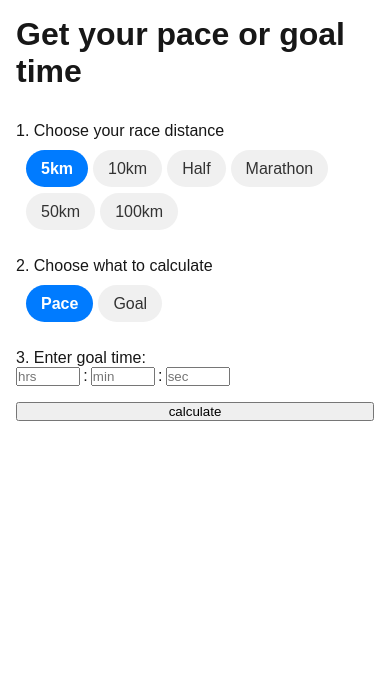
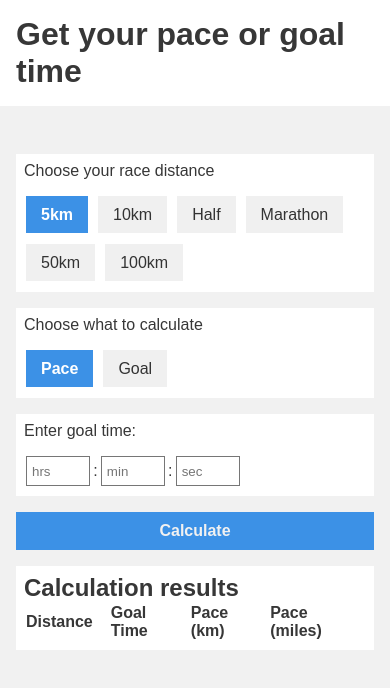
Before and after one commit to samtmorgan/running-pace-app, a Next.js app: page / in a window 390 px wide. Shown: the top 688 px of the page. Built offline with nearby package versions, Linux system fonts and the light colour scheme.

Commit message:
Refactor input components and styles; enhance accessibility and responsiveness

```diff
--- a/src/app/globals.css
+++ b/src/app/globals.css
@@ -1,12 +1,20 @@
 :root {
-  --background: #ffffff;
+  --background: #dfdfdf;
   --foreground: #171717;
+  --paper: #ffffff;
+  --primary: #3c91e6ff;
+  --primary-dark: #2a6bb0ff;
+  --yellow-green: #9fd356ff;
+  --foreground: rgb(55, 55, 55);
+  --background: #f1f1f1;
+  --accent: #fa824cff;
 }
 
 @media (prefers-color-scheme: dark) {
   :root {
-    --background: #0a0a0a;
-    --foreground: #ededed;
+    --background: rgb(55, 55, 55);
+    --foreground: #f1f1f1;
+    --paper: rgb(75, 75, 75);
   }
 }
 
@@ -22,7 +30,6 @@ body {
   font-family: Arial, Helvetica, sans-serif;
   -webkit-font-smoothing: antialiased;
   -moz-osx-font-smoothing: grayscale;
-  padding: 1rem;
 }
 
 * {
@@ -31,10 +38,23 @@ body {
   margin: 0;
 }
 
+@media (prefers-color-scheme: dark) {
+  html {
+    color-scheme: dark;
+  }
+}
+
 .app {
   display: flex;
   flex-direction: column;
   gap: 2rem;
+  align-items: center;
+}
+
+header {
+  background-color: var(--paper);
+  padding: 1rem;
+  width: 100%;
 }
 
 form {
@@ -43,49 +63,90 @@ form {
   gap: 1rem;
 }
 
+main {
+  padding: 1rem;
+  gap: 1rem;
+  display: flex;
+  flex-direction: column;
+}
+
+button {
+  background-color: var(--primary);
+  color: var(--background);
+  border: none;
+  padding: 10px 20px;
+  border-radius: var(--border-radius);
+  cursor: pointer;
+  font-size: 1rem;
+  transform: skew(var(--skew));
+}
+
+button:hover {
+  background-color: var(--primary-dark);
+}
+
 a {
   color: inherit;
   text-decoration: none;
 }
 
-@media (prefers-color-scheme: dark) {
-  html {
-    color-scheme: dark;
-  }
+fieldset {
+  border: none;
+  background-color: var(--paper);
 }
 
-.label {
+fieldset p {
+  height: 2rem;
+  padding: 0.5rem;
+}
+
+table {
+  width: 100%;
+}
+
+/* ----------- */
+/* time input */
+.time-input-field label {
   display: none;
 }
 
-.input {
+.time-input-field input {
   width: 4rem;
+  border-radius: 0px;
+  border-style: solid;
+  height: 30px;
+  padding: 5px;
+  border-width: 1px;
+  background-color: var(--paper);
 }
 
-.inputContainer:not(:last-child)::after {
+.time-input-field:not(:last-child)::after {
   content: ":";
   margin: 0 0.2rem;
 }
 
-.fields {
+.time-input-group {
   display: flex;
   flex-direction: row;
+  padding: 10px 10px;
 }
 
-fieldset {
-  border: none;
+.pace-input-container {
+  display: flex;
+  flex-direction: row;
+  align-items: center;
 }
 
+/* ----------- */
 /* radio input */
 .radio-pill-group {
   border-radius: 25px; /* Rounded corners for the group */
   min-height: 50px;
   display: flex;
   align-items: flex-start; /* Changed from center to flex-start */
-  gap: 5px;
+  gap: 30px 10px;
   padding: 20px 10px;
   flex-wrap: wrap;
-  row-gap: 25px;
 }
 
 .radio-pill-group input[type="radio"] {
@@ -99,7 +160,6 @@ fieldset {
   cursor: pointer;
   background-color: #f0f0f0; /* Default background for unselected */
   color: #333;
-  border-radius: 20px; /* Rounded corners for individual pills */
   transition: background-color 0.3s ease, color 0.3s ease; /* Smooth transitions */
 }
 
@@ -107,39 +167,49 @@ fieldset {
   margin-right: 0; /* Ensure no extra spacing on the last pill */
 }
 
-/* Style for the selected pill */
 .radio-pill-group input[type="radio"]:checked + label.pill {
-  background-color: #007bff; /* Highlight color for selected */
+  background-color: var(--primary); /* Highlight color for selected */
   color: white;
   font-weight: bold;
 }
 
-/* Hover effect */
 .radio-pill-group .pill:hover {
   background-color: #e0e0e0; /* Lighter hover background */
 }
 
 .radio-pill-group input[type="radio"]:checked + label.pill:hover {
-  background-color: #0056b3; /* Darker hover for selected */
+  background-color: var(--primary-dark); /* Darker hover for selected */
 }
 
-/* Focus effect for accessibility */
 .radio-pill-group .pill:focus {
-  outline: 2px solid #007bff;
+  outline: 2px solid var(--primary);
   outline-offset: 2px;
 }
 
-/* Optional: Add rounded corners for the first and last pills */
-.radio-pill-group .pill:first-of-type {
-  border-top-left-radius: 25px;
-  border-bottom-left-radius: 25px;
+.paces {
+  background-color: var(--paper);
+  padding: 0.5rem;
 }
 
-.radio-pill-group .pill:last-of-type {
-  border-top-right-radius: 25px;
-  border-bottom-right-radius: 25px;
+legend {
+  margin-bottom: 5px;
+  margin-left: 10px;
 }
 
-.radio-pill-group legend {
-  width: 120px;
+@media screen and (min-width: 700px) {
+  main {
+    display: flex;
+    flex-direction: row;
+    justify-content: space-between;
+    align-items: flex-start;
+    > * {
+      flex: 1;
+    }
+  }
 }
+
+@media screen and (min-width: 1000px) {
+  main {
+    width: 1000px;
+  }
+}
--- a/src/app/page.tsx
+++ b/src/app/page.tsx
@@ -45,9 +45,10 @@ function App() {
 
   return (
     <div className="app">
-      <header className="App-header">
+      <header>
         <h1>Get your pace or goal time</h1>
       </header>
+      <main>
         <section>
           <form>
             <RaceDistance onChange={setDistance} />
@@ -59,16 +60,17 @@ function App() {
             )}
 
             <button type="button" onClick={handleSubmit}>
-            calculate
+              <strong>Calculate</strong>
             </button>
           </form>
         </section>
-      {results.length > 0 && (
+        {/* {results.length > 0 && ( */}
         <section className="paces">
-          <h2>Your Paces</h2>
+          <h2>Calculation results</h2>
           <ResultsTable results={results} />
         </section>
-      )}
+        {/* )} */}
+      </main>
     </div>
   );
 }
--- a/src/components/inputComponents/CalculationType.tsx
+++ b/src/components/inputComponents/CalculationType.tsx
@@ -11,7 +11,9 @@ export const CalculationType = ({ onChange }: TCalculationTypeProps) => {
 
   return (
     <fieldset>
-      <legend>2. Choose what to calculate</legend>
+      {/* <legend>Choose what to calculate</legend> */}
+      <p>Choose what to calculate</p>
+      <div>
         <div className="radio-pill-group">
           {fields.map((field) => (
             <span key={field.value}>
@@ -21,7 +23,9 @@ export const CalculationType = ({ onChange }: TCalculationTypeProps) => {
                 name="calculation-type"
                 value={field.value}
                 onChange={(e) => onChange(e.target.value as ECalculationTypes)}
-              defaultChecked={field.value === defaultFormValues.calculationType}
+                defaultChecked={
+                  field.value === defaultFormValues.calculationType
+                }
               />
               <label className="pill" htmlFor={`calc-${field.value}`}>
                 {field.label}
@@ -29,6 +33,7 @@ export const CalculationType = ({ onChange }: TCalculationTypeProps) => {
             </span>
           ))}
         </div>
+      </div>
     </fieldset>
   );
 };
--- a/src/components/inputComponents/GoalInput/GoalInput.tsx
+++ b/src/components/inputComponents/GoalInput/GoalInput.tsx
@@ -46,10 +46,10 @@ export const GoalInput = ({ goalInput, setGoalInput }: TGoalInputProps) => {
   );
   return (
     <fieldset>
+      <p>Enter goal time: </p>
       <div>
-        <legend>3. Enter goal time: </legend>
-
-        <div className="fields">
+        {/* <legend>Enter goal time: </legend> */}
+        <div className="time-input-group">
           {[
             {
               value: goalInput[ETimeInput.HOURS],
@@ -67,12 +67,9 @@ export const GoalInput = ({ goalInput, setGoalInput }: TGoalInputProps) => {
               placeholder: ETimeInputPlaceholder.SECONDS,
             },
           ].map((field, index) => (
-            <div className="inputContainer" key={index}>
-              <label className="label" htmlFor={field.name}>
-                {field.name}
-              </label>
+            <div className="time-input-field" key={index}>
+              <label htmlFor={field.name}>{field.name}</label>
               <input
-                className="input"
                 value={field.value || ""}
                 onChange={(e) => changeHandler(field.name, e)}
                 id={field.name}
@@ -80,6 +77,17 @@ export const GoalInput = ({ goalInput, setGoalInput }: TGoalInputProps) => {
                 min={0}
                 step={1}
                 placeholder={field.placeholder}
+                onKeyDown={(e) => {
+                  if (
+                    e.key === "e" ||
+                    e.key === "E" ||
+                    e.key === "+" ||
+                    e.key === "-" ||
+                    e.key === "."
+                  ) {
+                    e.preventDefault();
+                  }
+                }}
               />
             </div>
           ))}
--- a/src/components/inputComponents/PaceInput/PaceInput.tsx
+++ b/src/components/inputComponents/PaceInput/PaceInput.tsx
@@ -47,41 +47,20 @@ export const PaceInput = ({ paceInput, setPaceInput }: TPaceInputProps) => {
     [paceInput, setPaceInput, units]
   );
 
-  const unitFields = useMemo(() => getFormTextFromEnum(EUnits), []);
+  const unitFields = useMemo(
+    () => [
+      { value: EUnits.KILOMETRES, label: "min/km" },
+      { value: EUnits.MILES, label: "min/mile" },
+    ],
+    []
+  );
+
   return (
     <fieldset>
+      <p>Enter pace</p>
       <div>
-        <legend>3. Enter pace:</legend>
-        <div className="fields">
-          {[
-            {
-              value: paceInput.minutes,
-              name: ETimeInput.MINUTES,
-              placeholder: ETimeInputPlaceholder.MINUTES,
-            },
-            {
-              value: paceInput.seconds,
-              name: ETimeInput.SECONDS,
-              placeholder: ETimeInputPlaceholder.SECONDS,
-            },
-          ].map((field, index) => (
-            <div className="inputContainer" key={index}>
-              <label className="label" htmlFor={field.name}>
-                {field.name}
-              </label>
-              <input
-                className="input"
-                value={field.value || ""}
-                onChange={(e) => changeHandler(field.name, e)}
-                id={field.name}
-                type="number"
-                min={0}
-                step={1}
-                placeholder={field.placeholder}
-              />
-            </div>
-          ))}
-        </div>
+        {/* <legend>Enter pace</legend> */}
+        {/* <div className="pace-input-container"> */}
         <div className="radio-pill-group">
           {unitFields.map((field) => (
             <span key={field.value}>
@@ -99,7 +78,46 @@ export const PaceInput = ({ paceInput, setPaceInput }: TPaceInputProps) => {
             </span>
           ))}
         </div>
+        <div className="time-input-group">
+          {[
+            {
+              value: paceInput.minutes,
+              name: ETimeInput.MINUTES,
+              placeholder: ETimeInputPlaceholder.MINUTES,
+            },
+            {
+              value: paceInput.seconds,
+              name: ETimeInput.SECONDS,
+              placeholder: ETimeInputPlaceholder.SECONDS,
+            },
+          ].map((field, index) => (
+            <div className="time-input-field" key={index}>
+              <label htmlFor={field.name}>{field.name}</label>
+              <input
+                value={field.value || ""}
+                onChange={(e) => changeHandler(field.name, e)}
+                id={field.name}
+                type="number"
+                min={0}
+                step={1}
+                placeholder={field.placeholder}
+                onKeyDown={(e) => {
+                  if (
+                    e.key === "e" ||
+                    e.key === "E" ||
+                    e.key === "+" ||
+                    e.key === "-" ||
+                    e.key === "."
+                  ) {
+                    e.preventDefault();
+                  }
+                }}
+              />
+            </div>
+          ))}
+        </div>
       </div>
+      {/* </div> */}
     </fieldset>
   );
 };
--- a/src/components/inputComponents/RaceDistance.tsx
+++ b/src/components/inputComponents/RaceDistance.tsx
@@ -11,7 +11,9 @@ export const RaceDistance = ({ onChange }: TRaceDistanceProps) => {
 
   return (
     <fieldset>
-      <legend>1. Choose your race distance</legend>
+      <p>Choose your race distance</p>
+      <div>
+        {/* <legend>Choose your race distance</legend> */}
         <div className="radio-pill-group">
           {fields.map((field) => (
             <span key={field.value}>
@@ -29,6 +31,7 @@ export const RaceDistance = ({ onChange }: TRaceDistanceProps) => {
             </span>
           ))}
         </div>
+      </div>
     </fieldset>
   );
 };
```
Lines whose indentation alone changed are shown as unchanged.
